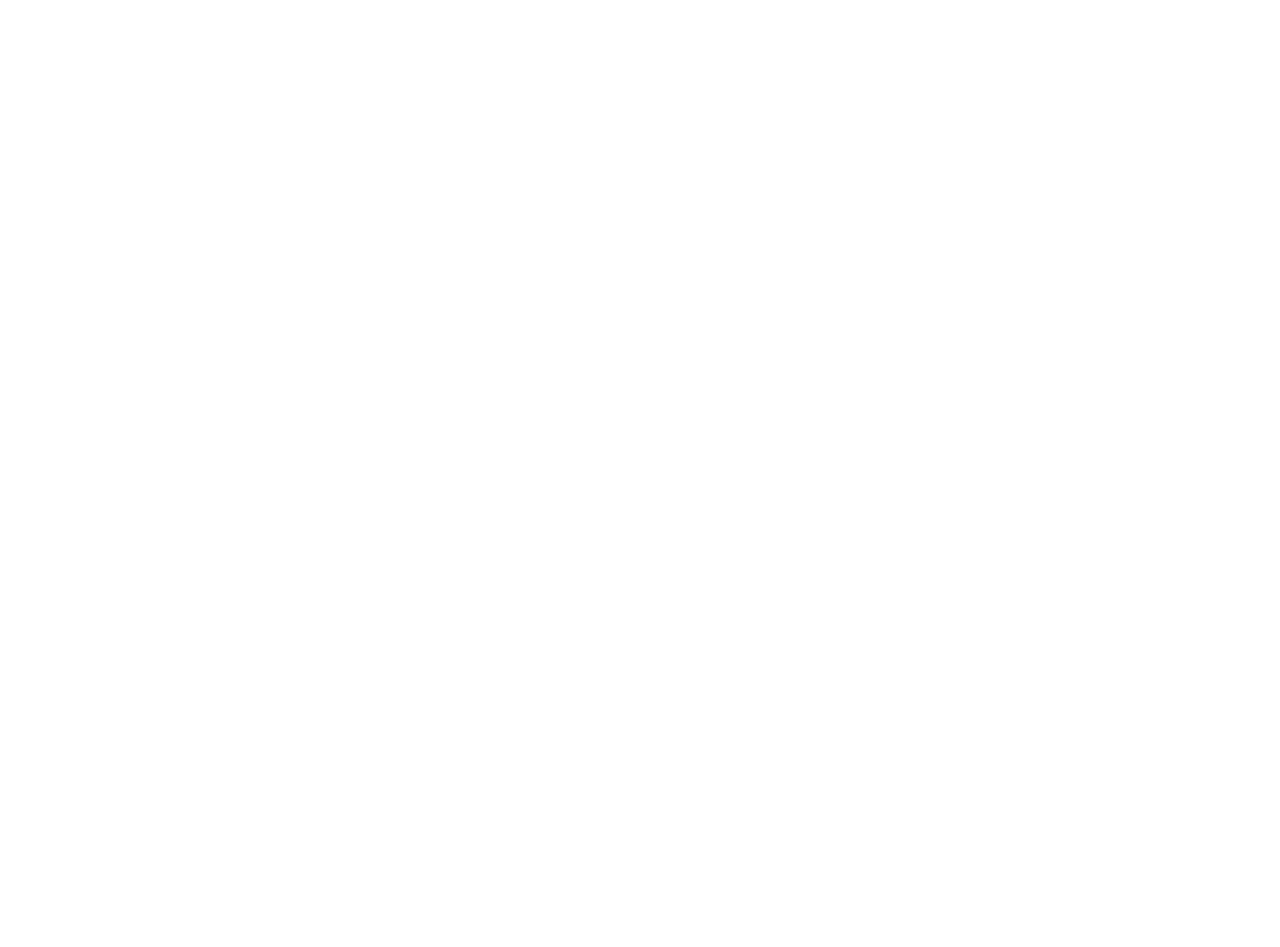
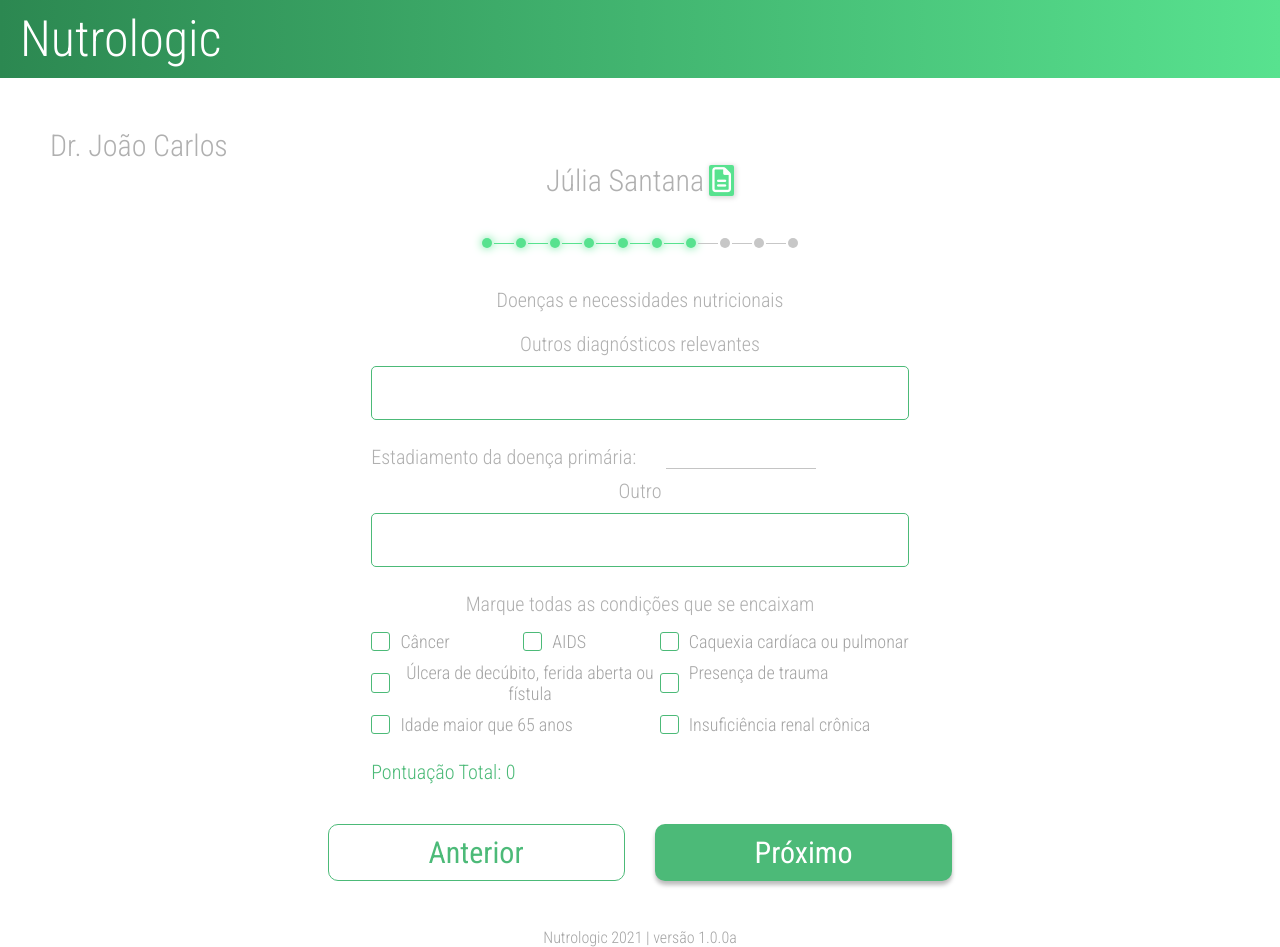
Before and after one commit to akelesis/nutrologic-frontend, a Vue app: page /nutritionist/evaluation/medicalRecords07 in a window 1280 px wide. Before the commit the page ends 800 px from the top, so only its background shows below. Built offline with nearby package versions, Linux system fonts and the light colour scheme.

Commit message:
feat: create medical record view 07

```diff
--- a/src/router/index.js
+++ b/src/router/index.js
@@ -99,6 +99,11 @@
     path: '/nutritionist/evaluation/medicalRecords04',
     name: 'medicalRecords04',
     component: () => import('../views/NutritionistEvaluation/MedicalRecords04.vue')
+  },
+  {
+    path: '/nutritionist/evaluation/medicalRecords07',
+    name: 'medicalRecords07',
+    component: () => import('../views/NutritionistEvaluation/MedicalRecords07.vue')
   }
 ]
 
--- /dev/null
+++ b/src/views/NutritionistEvaluation/MedicalRecords07.vue
@@ -0,0 +1,230 @@
+<template>
+  <div class="MedicalRecords">
+    <Header headerStyle="NutritionistHeader"/>
+    <main class="medical-records-main">
+      <div class="nutritionist-name-container">
+        <p>{{user.name}}</p>
+      </div>
+      <div class="medical-records-container">
+        <div class="patient-name-file-container">
+          <span>Júlia Santana</span>
+          <i class="far fa-file-alt" />
+        </div>
+        <evaluation-breadcrumbs step="7" stepsCounter="10"/>
+        <p id="medical-records-title">Doenças e necessidades nutricionais</p>
+        <div class="medical-records-input-container">
+          <div class="text-area-input-container">
+            <p>Outros diagnósticos relevantes</p>
+            <default-text-area rows="2" placeholder=""/>
+          </div>
+          <div class="primary-disease-input-container default-width">
+            <span>Estadiamento da doença primária: </span>
+            <default-input inputType="text" placeholder=""/>
+          </div>
+          <div class="text-area-input-container">
+            <p>Outro</p>
+            <default-text-area rows="2" placeholder=""/>
+          </div>
+          <div class="conditions-grid-container">
+            <p>Marque todas as condições que se encaixam</p>
+            <default-checkbox class="grid-row-1 grid-item-1" id="item-1" name="item-1-check" value="Câncer"/>
+            <default-checkbox class="grid-row-1 grid-item-2" id="item-2" name="item-2-check" value="AIDS"/>
+            <default-checkbox class="grid-row-1 grid-item-3" id="item-3" name="item-3-check" value="Caquexia cardíaca ou pulmonar"/>
+            <default-checkbox class="grid-row-2 grid-item-half-1" id="item-4" name="item-4-check" value="Úlcera de decúbito, ferida aberta ou fístula"/>
+            <default-checkbox class="grid-row-2 grid-item-half-2" id="item-5" name="item-5-check" value="Presença de trauma"/>
+            <default-checkbox class="grid-row-3 grid-item-half-1" id="item-6" name="item-6-check" value="Idade maior que 65 anos"/>
+            <default-checkbox class="grid-row-3 grid-item-half-2" id="item-7" name="item-7-check" value="Insuficiência renal crônica"/>
+          </div>
+          <p id="total-score">Pontuação Total: 0</p>
+        </div>
+      </div>
+      <div class="nav-buttons-container">
+        <green-button label="Anterior" :isInverted="true"/>
+        <green-button label="Próximo"/>
+      </div>
+    </main>
+    <MainFooter />
+  </div>
+</template>
+
+<script>
+import Header from '../../components/Header.vue'
+import MainFooter from '../../components/MainFooter.vue'
+import GreenButton from '../../components/GreenButton.vue'
+import EvaluationBreadcrumbs from '../../components/EvaluationBreadcrumbs.vue'
+import DefaultInput from '../../components/DefaultInput.vue'
+import DefaultCheckbox from '../../components/DefaultCheckbox.vue'
+import DefaultTextArea from '../../components/DefaultTextArea.vue'
+
+export default {
+  components: {
+    Header,
+    MainFooter,
+    GreenButton,
+    EvaluationBreadcrumbs,
+    DefaultInput,
+    DefaultCheckbox,
+    DefaultTextArea
+  },
+  data () {
+    return {
+      user: {
+        name: 'Dr. João Carlos'
+      }
+    }
+  }
+}
+</script>
+
+<style>
+.MedicalRecords {
+  display: flex;
+  flex-direction: column;
+  justify-content: space-between;
+  height: 100vh;
+  font-family: 'Roboto Condensed', sans-serif;
+  font-weight: 300;
+  color: #B0B0B0;
+}
+
+.medical-records-main {
+  display: flex;
+  flex-direction: column;
+  justify-content: space-between;
+  align-items: center;
+  height: 100%;
+  margin-top: 50px;
+}
+
+.nutritionist-name-container {
+  display: flex;
+  justify-content: flex-start;
+  width: 100vw;
+  padding-left: 50px;
+}
+
+.nutritionist-name-container p {
+  font-size: 30px;
+  color: #B0B0B0;
+}
+
+.medical-records-container {
+  display: flex;
+  flex-direction: column;
+  align-items: center;
+  min-width: 60vw;
+  height: 100%;
+}
+
+.patient-name-file-container {
+  display: flex;
+  justify-content: center;
+  align-items: center;
+}
+
+.patient-name-file-container span {
+  font-size: 30px;
+  margin-right: 5px;
+}
+
+.patient-name-file-container i {
+  color: #fff;
+  background-color: #58E28F;
+  border: 3px solid #58E28F;
+  border-radius: 2px;
+  box-shadow: 1px 1px 5px 1px #DADADA;
+  align-self: center;
+  font-size: 25px;
+}
+
+.patient-name-file-container i:hover {
+  cursor: pointer;
+  filter: brightness(95%);
+}
+
+#medical-records-title {
+  font-size: 20px;
+  margin-bottom: 20px;
+}
+
+.text-area-input-container {
+  font-size: 20px;
+  margin-bottom: 10px;
+}
+
+.medical-records-input-container {
+  display: flex;
+  flex-direction: column;
+  width: 70%;
+}
+
+.primary-disease-input-container {
+  display: flex;
+  font-size: 20px;
+  gap: 30px;
+  margin-bottom: 10px;
+}
+
+.default-width input {
+  width: 150px;
+}
+
+.conditions-grid-container {
+  display: grid;
+  grid-template-rows: 4;
+  grid-template-columns: 4;
+}
+
+.conditions-grid-container p {
+  font-size: 20px;
+  grid-row: 1;
+  grid-column: 1 / span 4;
+  margin-bottom: 10px;
+}
+
+.grid-row-1 {
+  grid-row: 2;
+}
+
+.grid-row-2 {
+  grid-row: 3;
+}
+
+.grid-row-3 {
+  grid-row: 4;
+}
+
+.grid-item-1 {
+  grid-column: 1;
+}
+
+.grid-item-2 {
+  grid-column: 2;
+}
+
+.grid-item-3 {
+  grid-column: 3 / span 2;
+}
+
+.grid-item-half-1 {
+  grid-column: 1 / span 2;
+}
+
+.grid-item-half-2 {
+  grid-column: 3 / span 2;
+}
+
+#total-score {
+  font-size: 20px;
+  color: #4CBA78;
+  text-align: left;
+  margin-top: 20px;
+}
+
+.nav-buttons-container {
+  display: flex;
+  justify-content: space-between;
+  gap: 30px;
+  margin-top: 40px;
+}
+</style>
```
